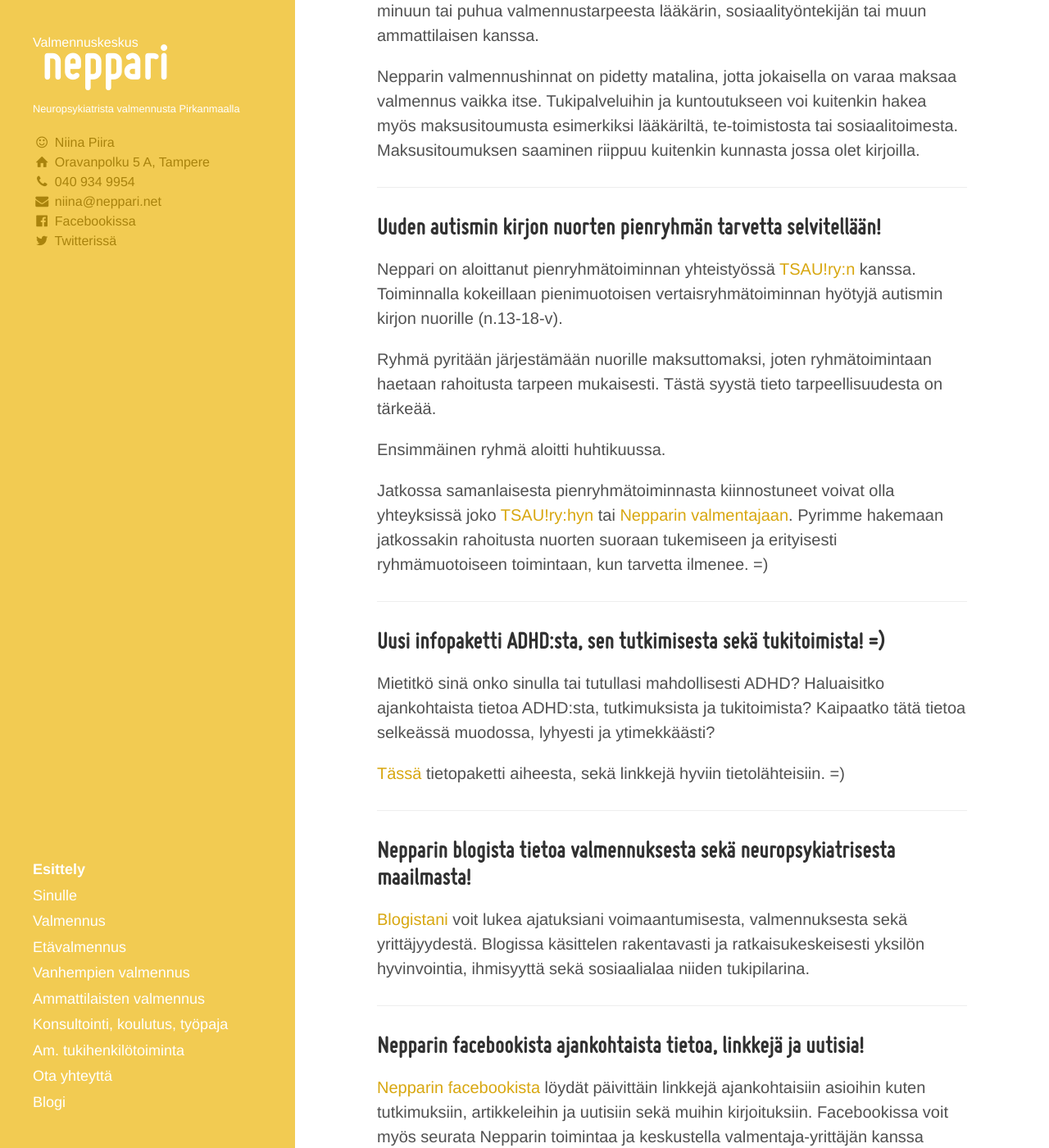
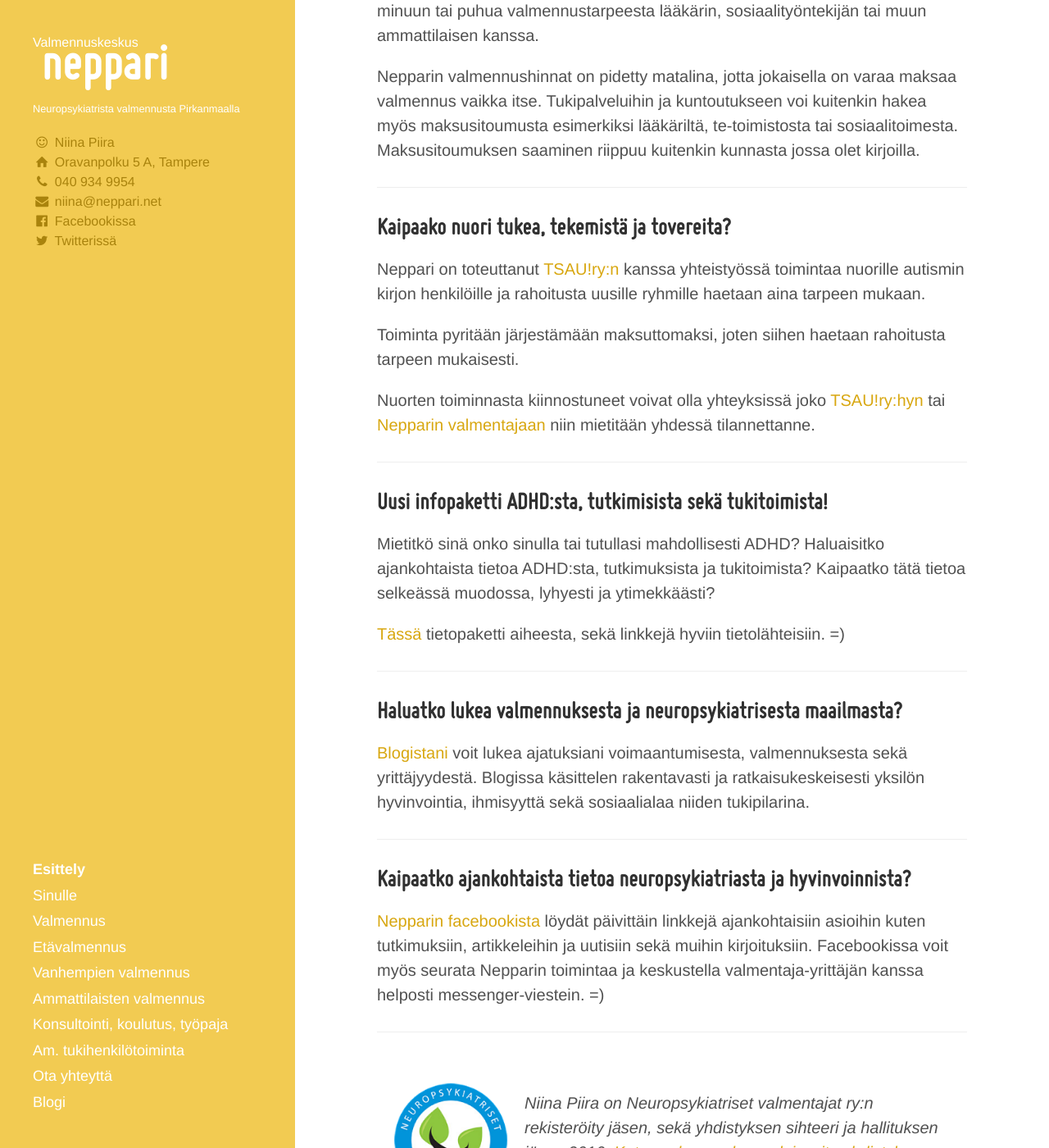
Before and after one commit to niinapiira/neppari.net, a Jekyll site: the page built from index.md, in a window 1280 px wide and 1400 px high, scrolled down 689 px. Shown: the whole window at 82% size. Built offline with Jekyll 4.4.1, drawn with Linux system fonts in a browser that asks for light colours.

Commit message:
Updated index.md

```diff
--- a/index.md
+++ b/index.md
@@ -36,20 +36,17 @@ Nepparin valmennushinnat on pidetty matalina, jotta jokaisella on varaa maksaa v
 
 ___
 
-## Uuden autismin kirjon nuorten pienryhmän tarvetta selvitellään!
+## Kaipaako nuori tukea, tekemistä ja tovereita?
 
-Neppari on aloittanut pienryhmätoiminnan yhteistyössä [TSAU!ry:n](http://www.tsau.net/) kanssa.
-Toiminnalla kokeillaan pienimuotoisen vertaisryhmätoiminnan hyötyjä autismin kirjon nuorille (n.13-18-v).
+Neppari on toteuttanut [TSAU!ry:n](http://www.tsau.net/) kanssa yhteistyössä toimintaa nuorille autismin kirjon henkilöille ja rahoitusta uusille ryhmille haetaan aina tarpeen mukaan.
 
-Ryhmä pyritään järjestämään nuorille maksuttomaksi, joten ryhmätoimintaan haetaan rahoitusta tarpeen mukaisesti. Tästä syystä tieto tarpeellisuudesta on tärkeää.
+Toiminta pyritään järjestämään maksuttomaksi, joten siihen haetaan rahoitusta tarpeen mukaisesti.
 
-Ensimmäinen ryhmä aloitti huhtikuussa.
-
-Jatkossa samanlaisesta pienryhmätoiminnasta kiinnostuneet voivat olla yhteyksissä joko [TSAU!ry:hyn](http://www.tsau.net/) tai [Nepparin valmentajaan](/ota-yhteytta). Pyrimme hakemaan jatkossakin rahoitusta nuorten suoraan tukemiseen ja erityisesti ryhmämuotoiseen toimintaan, kun tarvetta ilmenee. =)
+Nuorten toiminnasta kiinnostuneet voivat olla yhteyksissä joko [TSAU!ry:hyn](http://www.tsau.net/) tai [Nepparin valmentajaan](/ota-yhteytta) niin mietitään yhdessä tilannettanne.
 
 ___
 
-## Uusi infopaketti ADHD:sta, sen tutkimisesta sekä tukitoimista! =)
+## Uusi infopaketti ADHD:sta, tutkimisista sekä tukitoimista!
 
 Mietitkö sinä onko sinulla tai tutullasi mahdollisesti ADHD?
 Haluaisitko ajankohtaista tietoa ADHD:sta, tutkimuksista ja tukitoimista?
@@ -59,13 +56,13 @@ Kaipaatko tätä tietoa selkeässä muodossa, lyhyesti ja ytimekkäästi?
 
 ___
 
-## Nepparin blogista tietoa valmennuksesta sekä neuropsykiatrisesta maailmasta!
+## Haluatko lukea valmennuksesta ja neuropsykiatrisesta maailmasta?
 
 [Blogistani](/blogi) voit lukea ajatuksiani voimaantumisesta, valmennuksesta sekä yrittäjyydestä. Blogissa käsittelen rakentavasti ja ratkaisukeskeisesti yksilön hyvinvointia, ihmisyyttä sekä sosiaalialaa niiden tukipilarina.
 
 ___
 
-## Nepparin facebookista ajankohtaista tietoa, linkkejä ja uutisia!
+## Kaipaatko ajankohtaista tietoa neuropsykiatriasta ja hyvinvoinnista?
 
 [Nepparin facebookista](https://facebook.com/valmennuskeskus.neppari) löydät päivittäin linkkejä ajankohtaisiin asioihin kuten tutkimuksiin, artikkeleihin ja uutisiin sekä muihin kirjoituksiin. Facebookissa voit myös seurata Nepparin toimintaa ja keskustella valmentaja-yrittäjän kanssa helposti messenger-viestein. =)
 
```
